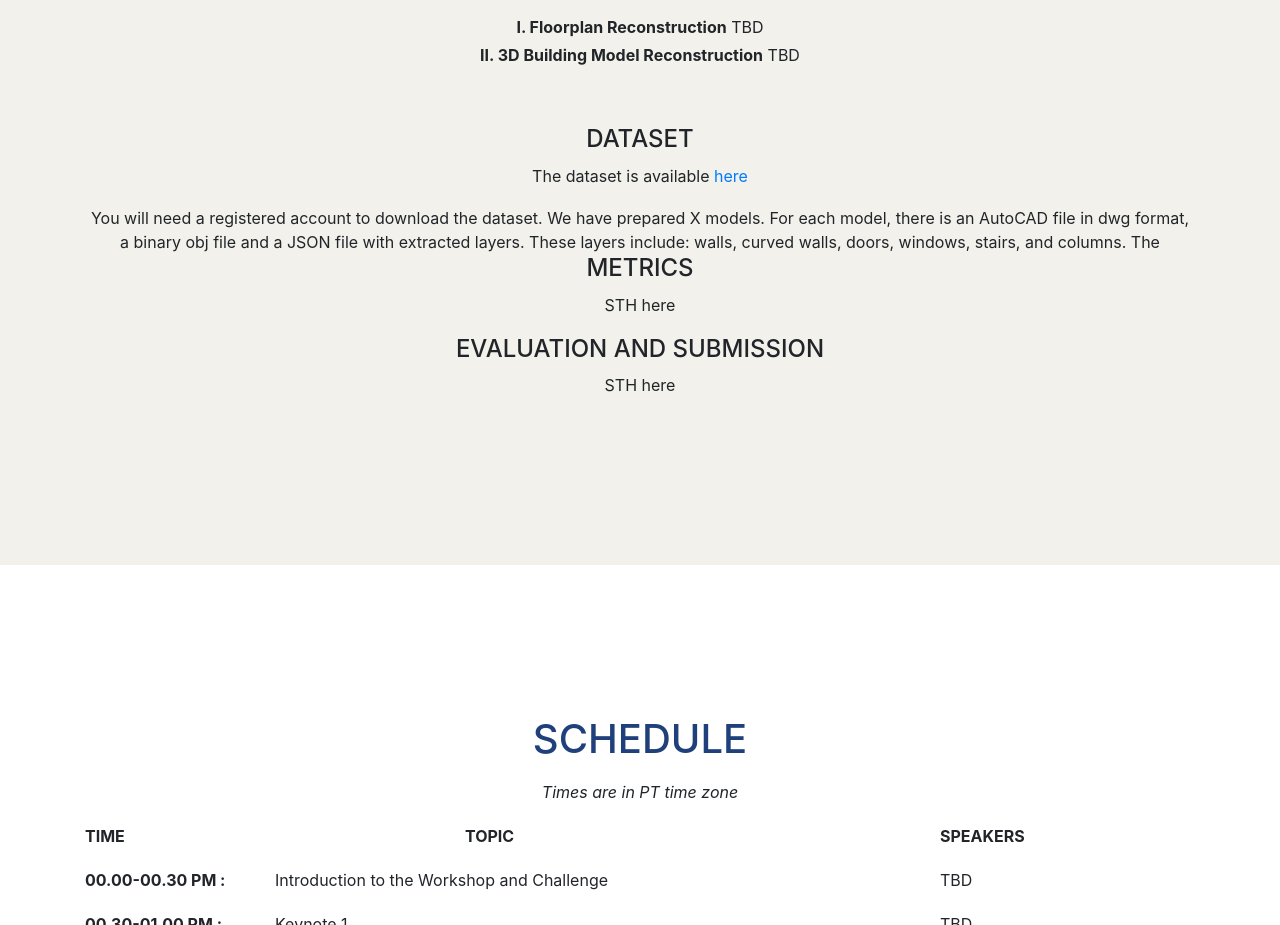
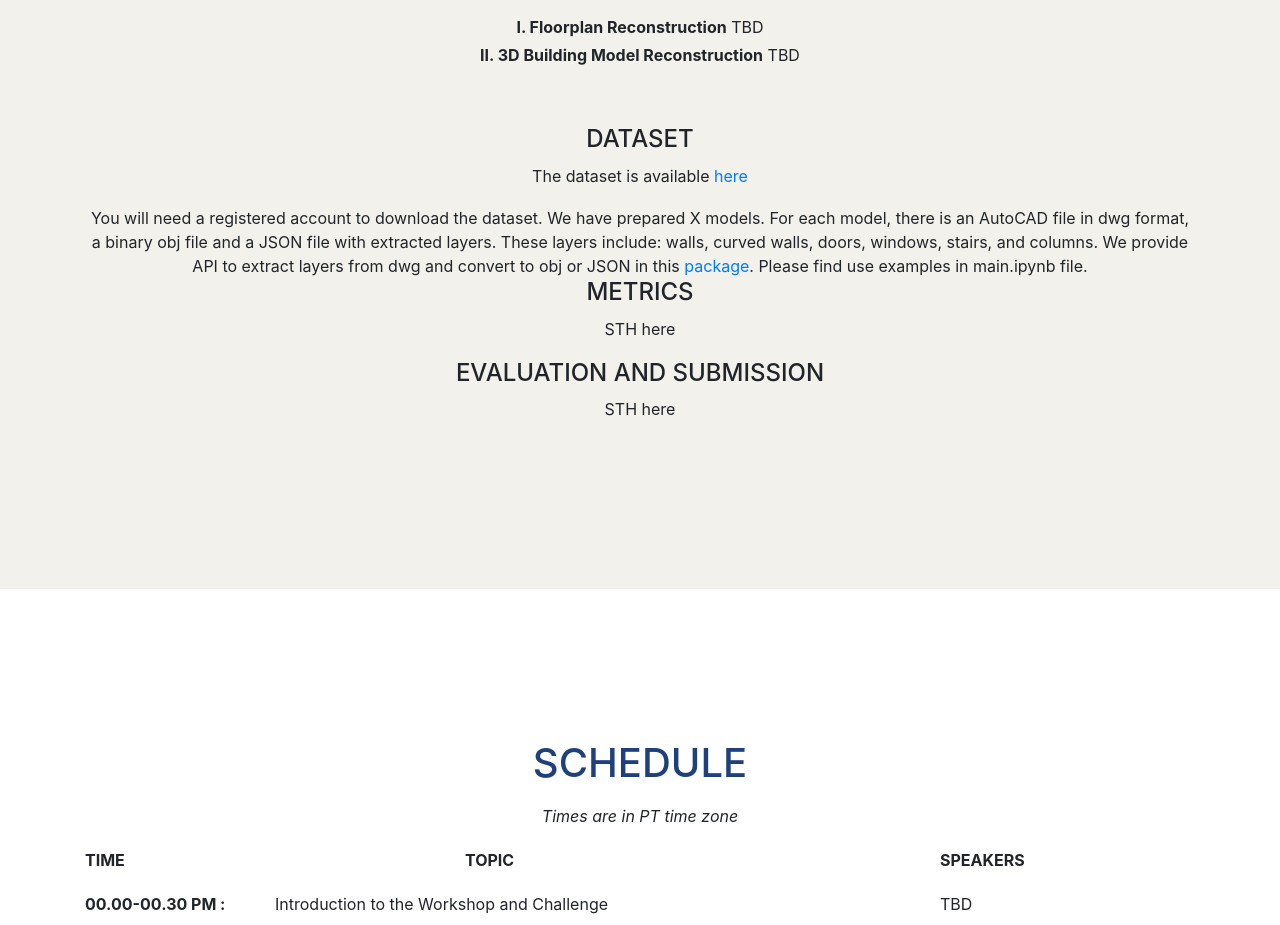
Before and after one commit to seravee08/cv4aec.github.io, a website with bundled scripts: page index.html in a window 1280 px wide. Shown: the part 1804-2729 px from the top of the page. Built offline with nearby package versions, Linux system fonts and the light colour scheme; files whose address does not match are found by name; a web font is replaced by a local one.

Commit message:
Update index.html

```diff
--- a/index.html
+++ b/index.html
@@ -104,7 +104,9 @@
 				<p>The dataset is available <a href="https://deepreality.allvision.io/">here</a></p> You will need a registered
 				account to download the dataset. We have prepared X models. For each model, there is an AutoCAD file in dwg format,
 				a binary obj file and a JSON file with extracted layers. These layers include: walls, curved walls, doors, windows,
-				stairs, and columns. The
+				stairs, and columns. We provide API to extract layers from dwg and convert to obj or JSON in this
+				<a href="https://github.com/cv4aec/cv4aec.github.io/tree/main/conversion_api">package</a>. Please find use examples
+				in main.ipynb file.
 				<h4 class="section-heading text-uppercase">Metrics</h4>
 				<p>STH here</p>
 				<h4 class="section-heading text-uppercase">Evaluation and Submission</h4>
```
